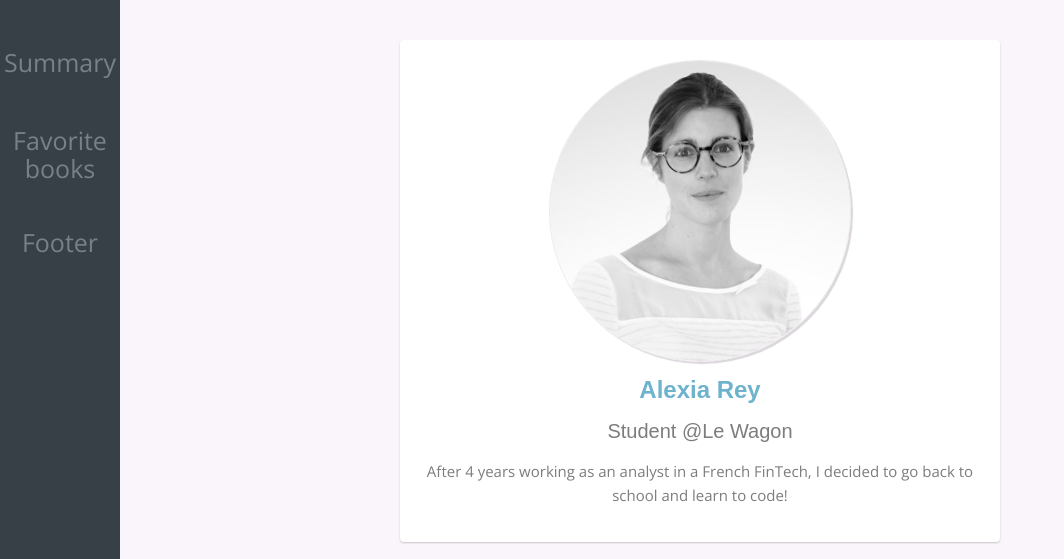
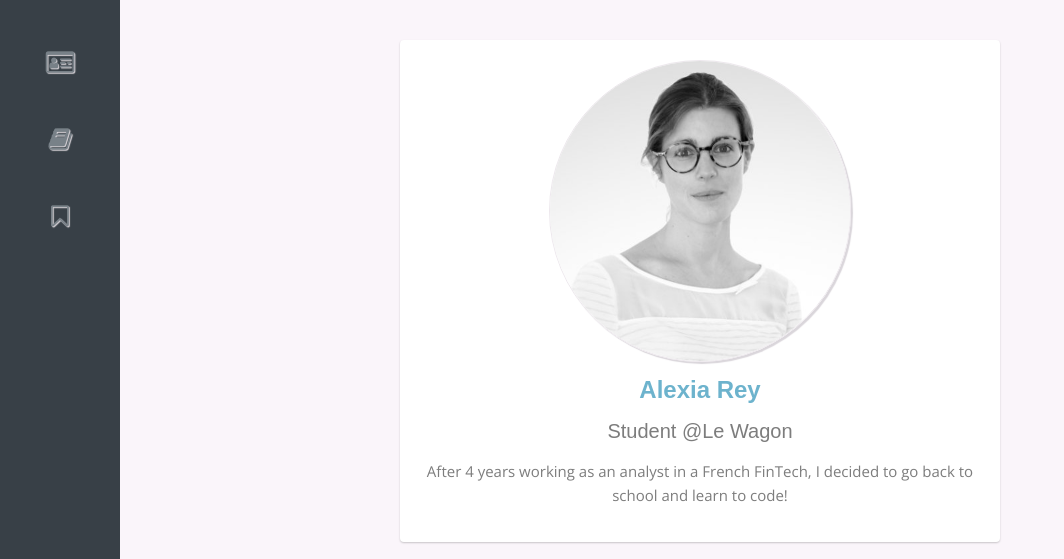
Before and after one commit to AlexiaR/profile, a plain HTML site: page index.html in a window 1280 px wide. Shown: the top 559 px of the page, without its empty margins (0-1064 px from the left). Drawn offline with nearby package versions, Linux system fonts and the light colour scheme.

Commit message:
my profile page

```diff
--- a/index.html
+++ b/index.html
@@ -16,13 +16,19 @@
       <div id="sidebar">
         <ul>
           <li>
-            <a href="#summary">Summary</a>
+            <a href="#summary">
+              <i class="fa fa-id-card-o"></i>
+            </a>
           </li>
           <li>
-            <a href="#favorite-books">Favorite books</a>
+            <a href="#favorite-books">
+              <i class="fa fa-book"></i>
+            </a>
           </li>
           <li>
-            <a href="#footer">Footer</a>
+            <a href="#footer">
+              <i class="fa fa-bookmark-o"></i>
+            </a>
           </li>
         </ul>
       </div>
@@ -103,7 +109,7 @@
             <p>This page has been coded during the <a href="http://lewagon.org/program" target="_blank">FullStack program @LeWagon</a>. This is probably the best experience of my entire life!</p>
             <ul class="list-inline">
               <li><a href=""><i class="fa fa-heart"></i></a></li>
-              <li><a href=""><i class="fa fa-arrow-right"></i></a></li>
+              <li><a href=""><i class="fa fa-share"></i></a></li>
               <li><a href=""><i class="fa fa-star"></i></a></li>
             </ul>
           </div>
```
